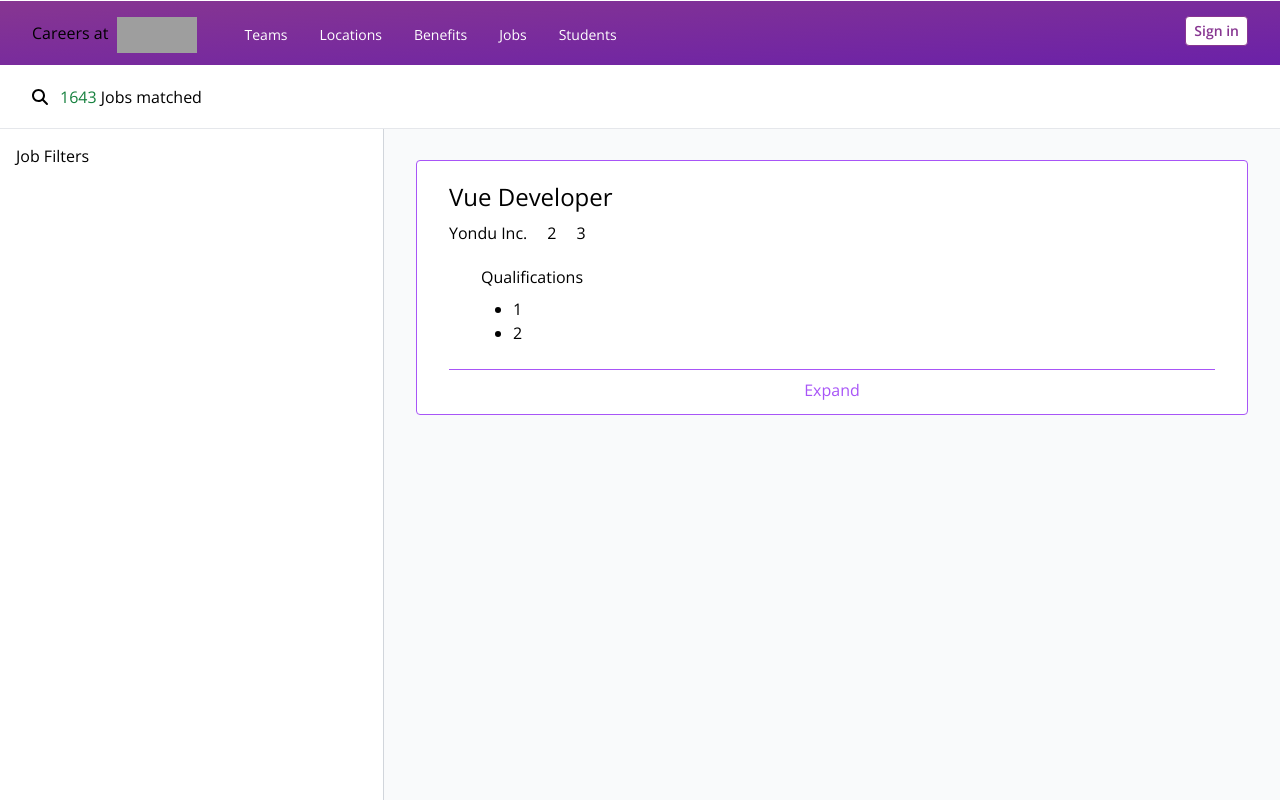
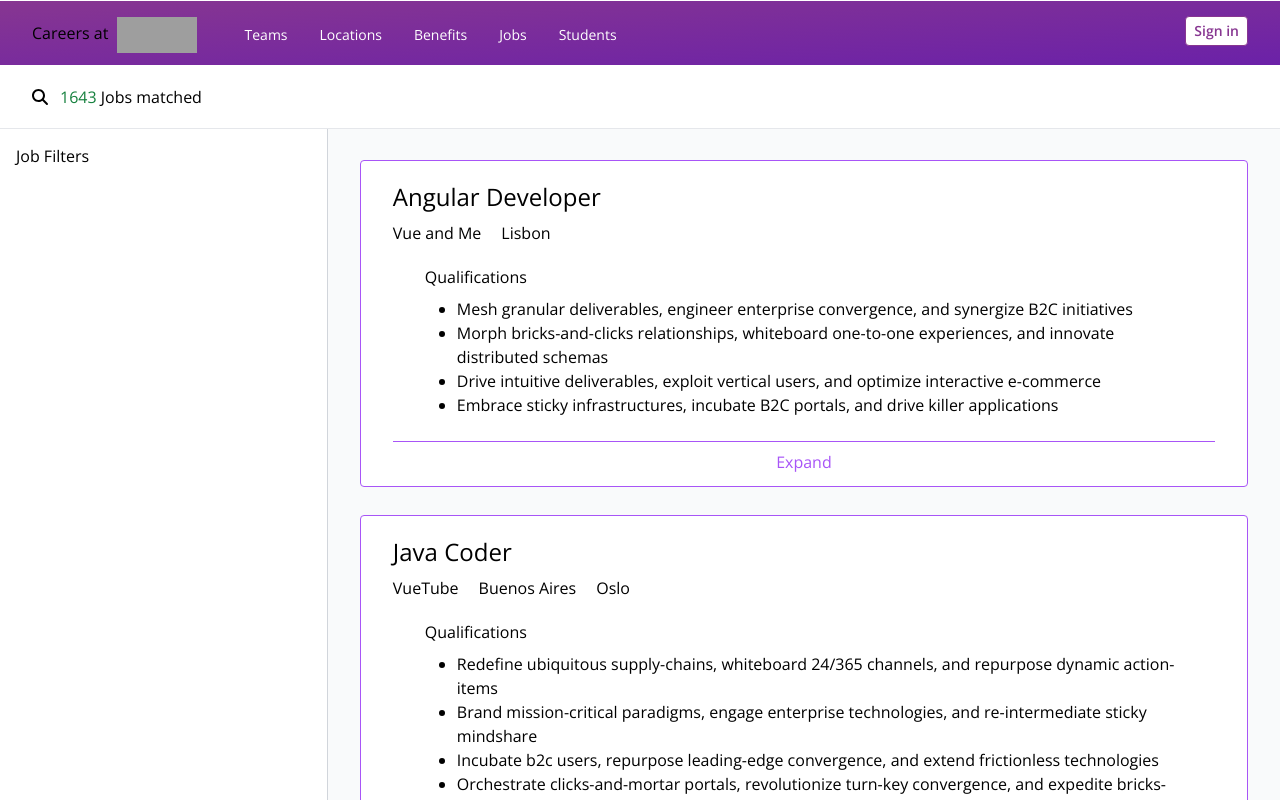
Before and after one commit to jowen-abucejo/job-search, a Vue app: page /#/jobs/results in a window 1280 px wide. Shown: the top 800 px of the page. Built offline with nearby package versions, Linux system fonts and the light colour scheme; data requests are answered from the project's data file; grey boxes are pictures that could not be loaded.

Commit message:
Add unit tests for job list and job listing components

```diff
--- a/src/components/JobResults/JobList.vue
+++ b/src/components/JobResults/JobList.vue
@@ -1,22 +1,19 @@
 <script>
 import JobListing from "./JobListing.vue";
+import axios from "axios";
 
 export default {
   name: "JobList",
   data() {
     return {
-      jobs: [
-        {
-          id: "1",
-          title: "Vue Developer",
-          organization: "Yondu Inc.",
-          minimumQualifications: ["1", "2"],
-          locations: ["2", "3"],
-        },
-      ],
+      jobs: [],
     };
   },
   components: { JobListing },
+  async mounted() {
+    const response = await axios.get("http://localhost:3000/jobs");
+    this.jobs = response.data;
+  },
 };
 </script>
 
--- a/src/components/JobResults/JobListing.vue
+++ b/src/components/JobResults/JobListing.vue
@@ -13,7 +13,7 @@ export default {
 </script>
 
 <template>
-  <li>
+  <li class="mb-7">
     <router-link
       :to="jobPageLink"
       class="mx-auto block rounded border border-solid border-purple-500 bg-white"
```
Also changed, not shown: 2 other files (tests, documents, lock files or other folders).
